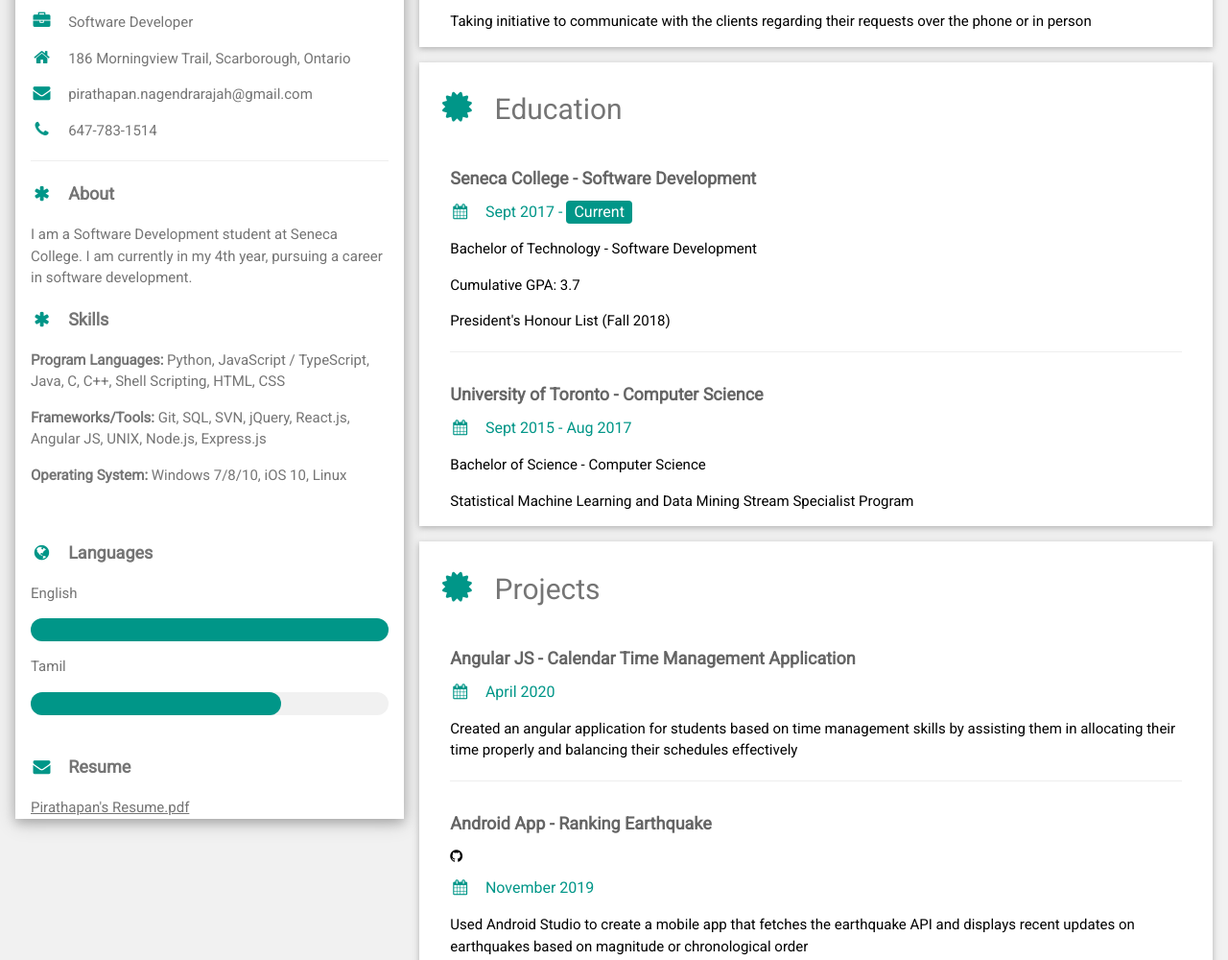
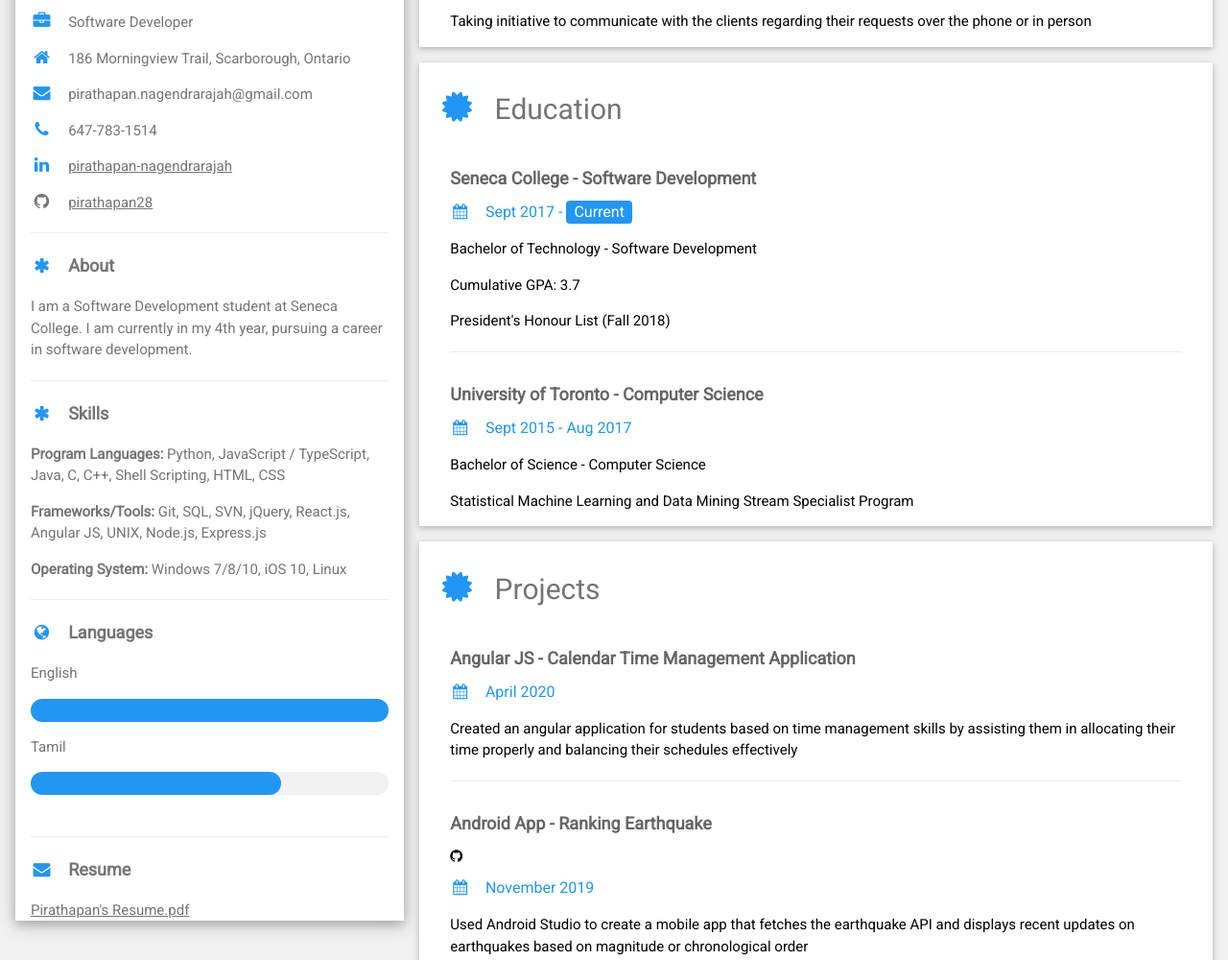
Before and after one commit to pirathapan28/pirathapan28.github.io, a website: page index.html in a window 1280 px wide. Shown: the part 323-1323 px from the top of the page at 96% size. Drawn offline with nearby package versions, Linux system fonts and the light colour scheme.

Commit message:
Changed teal to blue

```diff
--- a/index.html
+++ b/index.html
@@ -28,36 +28,39 @@ html,body,h1,h2,h3,h4,h5,h6 {font-family: "Roboto", sans-serif}
           </div>
         </div>
         <div class="w3-container">
-          <p><i class="fa fa-briefcase fa-fw w3-margin-right w3-large w3-text-teal"></i>Software Developer</p>
-          <p><i class="fa fa-home fa-fw w3-margin-right w3-large w3-text-teal"></i>186 Morningview Trail, Scarborough, Ontario</p>
-          <p><i class="fa fa-envelope fa-fw w3-margin-right w3-large w3-text-teal"></i>pirathapan.nagendrarajah@gmail.com</p>
-          <p><i class="fa fa-phone fa-fw w3-margin-right w3-large w3-text-teal"></i>647-783-1514</p>
+          <p><i class="fa fa-briefcase fa-fw w3-margin-right w3-large w3-text-blue"></i>Software Developer</p>
+          <p><i class="fa fa-home fa-fw w3-margin-right w3-large w3-text-blue"></i>186 Morningview Trail, Scarborough, Ontario</p>
+          <p><i class="fa fa-envelope fa-fw w3-margin-right w3-large w3-text-blue"></i>pirathapan.nagendrarajah@gmail.com</p>
+          <p><i class="fa fa-phone fa-fw w3-margin-right w3-large w3-text-blue"></i>647-783-1514</p>
+          <p><i class="fa fa-linkedin fa-fw w3-margin-right w3-large w3-text-blue"></i><a href="https://www.linkedin.com/in/pirathapan-nagendrarajah-445b5a19b/" target="_blank">pirathapan-nagendrarajah</a></p>
+          <p><i class="fa fa-github fa-fw w3-margin-right w3-large w3-text"></i><a href="https://github.com/pirathapan28" target="_blank">pirathapan28</a></p>
           <hr>
 
-          <p class="w3-large"><b><i class="fa fa-asterisk fa-fw w3-margin-right w3-text-teal"></i>About</b></p>
+          <p class="w3-large"><b><i class="fa fa-asterisk fa-fw w3-margin-right w3-text-blue"></i>About</b></p>
           <p>I am a Software Development student at Seneca College. I am currently in my 4th year,
             pursuing a career in software development.
           </p>
+          <hr>
 
-          <p class="w3-large"><b><i class="fa fa-asterisk fa-fw w3-margin-right w3-text-teal"></i>Skills</b></p>
+          <p class="w3-large"><b><i class="fa fa-asterisk fa-fw w3-margin-right w3-text-blue"></i>Skills</b></p>
           <p><b>Program Languages: </b> Python, JavaScript / TypeScript, Java, C, C++, Shell Scripting, HTML, CSS</p>
           <p><b>Frameworks/Tools: </b> Git, SQL, SVN, jQuery, React.js, Angular JS, UNIX, Node.js, Express.js</p>
           <p><b>Operating System: </b> Windows 7/8/10, iOS 10, Linux</p>
+          <hr>
 
-
-          <br>
-
-          <p class="w3-large w3-text-theme"><b><i class="fa fa-globe fa-fw w3-margin-right w3-text-teal"></i>Languages</b></p>
+          <p class="w3-large w3-text-theme"><b><i class="fa fa-globe fa-fw w3-margin-right w3-text-blue"></i>Languages</b></p>
           <p>English</p>
           <div class="w3-light-grey w3-round-xlarge">
-            <div class="w3-round-xlarge w3-teal" style="height:24px;width:100%"></div>
+            <div class="w3-round-xlarge w3-blue" style="height:24px;width:100%"></div>
           </div>
           <p>Tamil</p>
           <div class="w3-light-grey w3-round-xlarge">
-            <div class="w3-round-xlarge w3-teal" style="height:24px;width:70%"></div>
+            <div class="w3-round-xlarge w3-blue" style="height:24px;width:70%"></div>
           </div>
           <br>
-          <p class="w3-large"><b><i class="fa fa-envelope fa-fw w3-margin-right w3-large w3-text-teal"></i>Resume</b></p>
+          <hr>
+
+          <p class="w3-large"><b><i class="fa fa-envelope fa-fw w3-margin-right w3-large w3-text-blue"></i>Resume</b></p>
           <a href="doc/Pirathapan Resume Updated 2020.pdf" target="_blank">Pirathapan's Resume.pdf</a>
         </div>
       </div><br>
@@ -69,10 +72,10 @@ html,body,h1,h2,h3,h4,h5,h6 {font-family: "Roboto", sans-serif}
     <div class="w3-twothird">
 
       <div class="w3-container w3-card w3-white w3-margin-bottom">
-        <h2 class="w3-text-grey w3-padding-16"><i class="fa fa-suitcase fa-fw w3-margin-right w3-xxlarge w3-text-teal"></i>Work Experience</h2>
+        <h2 class="w3-text-grey w3-padding-16"><i class="fa fa-suitcase fa-fw w3-margin-right w3-xxlarge w3-text-blue"></i>Work Experience</h2>
         <div class="w3-container">
           <h5 class="w3-opacity"><b>Managing A/V Technician / Scarborough Convention Centre</b></h5>
-          <h6 class="w3-text-teal"><i class="fa fa-calendar fa-fw w3-margin-right"></i>Jan 2013 - <span class="w3-tag w3-teal w3-round">Current</span></h6>
+          <h6 class="w3-text-blue"><i class="fa fa-calendar fa-fw w3-margin-right"></i>Jan 2013 - <span class="w3-tag w3-blue w3-round">Current</span></h6>
 		  <p>Professionally trained to use ChamSys Lighting Software to configure programmable intelligent lights.</p>
 		  <p>Experienced in problem solving troubleshooting and networking issues.</p>
 		  <p>Training potential technicians on how to use the audio, video, projector, intelligent lights and troubleshoot any issues to ensure a successful event</p>
@@ -82,10 +85,10 @@ html,body,h1,h2,h3,h4,h5,h6 {font-family: "Roboto", sans-serif}
       </div>
 
       <div class="w3-container w3-card w3-white w3-margin-bottom">
-        <h2 class="w3-text-grey w3-padding-16"><i class="fa fa-certificate fa-fw w3-margin-right w3-xxlarge w3-text-teal"></i>Education</h2>
+        <h2 class="w3-text-grey w3-padding-16"><i class="fa fa-certificate fa-fw w3-margin-right w3-xxlarge w3-text-blue"></i>Education</h2>
         <div class="w3-container">
           <h5 class="w3-opacity"><b>Seneca College - Software Development</b></h5>
-          <h6 class="w3-text-teal"><i class="fa fa-calendar fa-fw w3-margin-right"></i>Sept 2017 - <span class="w3-tag w3-teal w3-round">Current</span></h6>
+          <h6 class="w3-text-blue"><i class="fa fa-calendar fa-fw w3-margin-right"></i>Sept 2017 - <span class="w3-tag w3-blue w3-round">Current</span></h6>
 		  <p>Bachelor of Technology - Software Development</p>
 		  <p>Cumulative GPA: 3.7</p>
 		  <p>President's Honour List (Fall 2018)</p>
@@ -93,7 +96,7 @@ html,body,h1,h2,h3,h4,h5,h6 {font-family: "Roboto", sans-serif}
         </div>
         <div class="w3-container">
           <h5 class="w3-opacity"><b>University of Toronto - Computer Science</b></h5>
-          <h6 class="w3-text-teal"><i class="fa fa-calendar fa-fw w3-margin-right"></i>Sept 2015 - Aug 2017</h6>
+          <h6 class="w3-text-blue"><i class="fa fa-calendar fa-fw w3-margin-right"></i>Sept 2015 - Aug 2017</h6>
 		  <p>Bachelor of Science - Computer Science</p>
 		  <p>Statistical Machine Learning and Data Mining Stream Specialist Program</p>
           <!-- <hr> -->
@@ -101,24 +104,24 @@ html,body,h1,h2,h3,h4,h5,h6 {font-family: "Roboto", sans-serif}
 	  </div>
 
 	  <div class="w3-container w3-card w3-white">
-        <h2 class="w3-text-grey w3-padding-16"><i class="fa fa-certificate fa-fw w3-margin-right w3-xxlarge w3-text-teal"></i>Projects</h2>
+        <h2 class="w3-text-grey w3-padding-16"><i class="fa fa-certificate fa-fw w3-margin-right w3-xxlarge w3-text-blue"></i>Projects</h2>
         <div class="w3-container">
           <h5 class="w3-opacity"><b>Angular JS - Calendar Time Management Application</b></h5>
-          <h6 class="w3-text-teal"><i class="fa fa-calendar fa-fw w3-margin-right"></i>April 2020</h6>
+          <h6 class="w3-text-blue"><i class="fa fa-calendar fa-fw w3-margin-right"></i>April 2020</h6>
 		  <p>Created an angular application for students based on time management skills by assisting them in allocating their time properly and balancing
         their schedules effectively</p>
           <hr>
         </div>
         <div class="w3-container">
           <h5 class="w3-opacity"><b>Android App - Ranking Earthquake</b></h5> <a href="https://github.com/pirathapan28/Ranking-Earthquake---Android-App" target="_blank"><i class="fa fa-github w3-hover-opacity"></i></a>
-          <h6 class="w3-text-teal"><i class="fa fa-calendar fa-fw w3-margin-right"></i>November 2019</h6>
+          <h6 class="w3-text-blue"><i class="fa fa-calendar fa-fw w3-margin-right"></i>November 2019</h6>
 		  <p>Used Android Studio to create a mobile app that fetches the earthquake API and displays recent updates on earthquakes based on
         magnitude or chronological order</p>
           <hr>
         </div>
         <div class="w3-container">
           <h5 class="w3-opacity"><b>Java - Mock File System</b></h5>
-          <h6 class="w3-text-teal"><i class="fa fa-calendar fa-fw w3-margin-right"></i>August 2016</h6>
+          <h6 class="w3-text-blue"><i class="fa fa-calendar fa-fw w3-margin-right"></i>August 2016</h6>
 		  <p>Designed sets of classes for a mock file system that operates similar to a UNIX
         shell</p>
         <p>The mock shell on Java could execute the following commands; exit, mkdir, cd,
@@ -128,7 +131,7 @@ html,body,h1,h2,h3,h4,h5,h6 {font-family: "Roboto", sans-serif}
         </div>
         <div class="w3-container">
           <h5 class="w3-opacity"><b>Python - Evaluating Regax</b></h5> <a href="https://github.com/pirathapan28/Python-Regex" target="_blank"><i class="fa fa-github w3-hover-opacity"></i></a>
-          <h6 class="w3-text-teal"><i class="fa fa-calendar fa-fw w3-margin-right"></i>April 2016</h6>
+          <h6 class="w3-text-blue"><i class="fa fa-calendar fa-fw w3-margin-right"></i>April 2016</h6>
 		  <p>Evaluates regexes by telling us whether the regex is indeed a regex, builds trees for it and
         checks if the input string matches it or not
       </p>
@@ -136,7 +139,7 @@ html,body,h1,h2,h3,h4,h5,h6 {font-family: "Roboto", sans-serif}
         </div>
         <div class="w3-container">
           <h5 class="w3-opacity"><b>Java - Checkers board game</b></h5> <a href="https://github.com/pirathapan28/CheckboardGame-Java" target="_blank"><i class="fa fa-github w3-hover-opacity"></i></a>
-          <h6 class="w3-text-teal"><i class="fa fa-calendar fa-fw w3-margin-right"></i>June 2014</h6>
+          <h6 class="w3-text-blue"><i class="fa fa-calendar fa-fw w3-margin-right"></i>June 2014</h6>
       <p>Implemented the rules of the game with a GUI using JPanel</p>
       <p>Created a final report of the project with full understanding and details on how the game was
         implemented and what components use to create the making of the game
@@ -154,7 +157,7 @@ html,body,h1,h2,h3,h4,h5,h6 {font-family: "Roboto", sans-serif}
   <!-- End Page Container -->
 </div>
 
-<footer class="w3-container w3-teal w3-center w3-margin-top">
+<footer class="w3-container w3-blue w3-center w3-margin-top">
   <p>Find me on social media.</p>
   <a href="https://www.linkedin.com/in/pirathapan-nagendrarajah-445b5a19b/" target="_blank"> <i class="fa fa-linkedin w3-hover-opacity"></i></a>
   <a href="https://github.com/pirathapan28" target="_blank"> <i class="fa fa-github w3-hover-opacity"></i></a>
```
